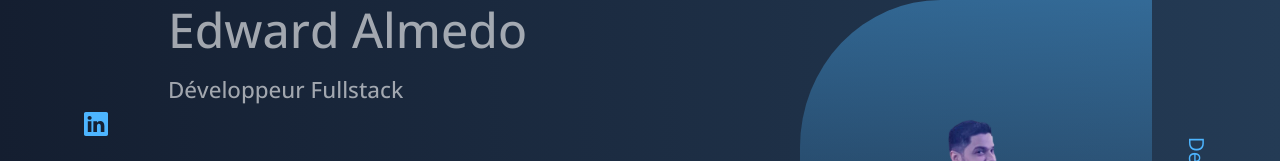
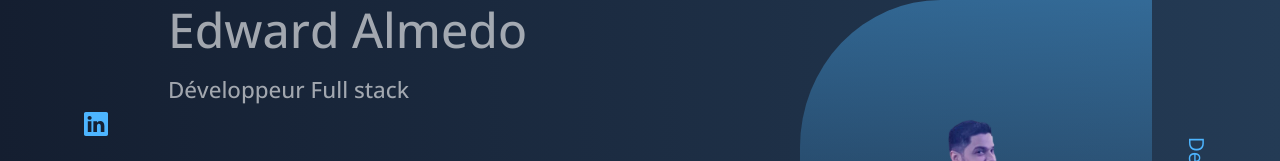
Before and after one commit to edwardrico/portfolio, a React (Create React App) app: page / in a window 1280 px wide. Shown: the part 245-406 px from the top of the page. Built offline with nearby package versions, Linux system fonts and the light colour scheme.

Commit message:
correction

```diff
--- a/public/index.html
+++ b/public/index.html
@@ -12,7 +12,7 @@
     gtag('js', new Date());
     gtag('config', 'G-BW4Q5DKWMC');
     </script>
-    <title>Edward Almedo - Développeur Full-Stack</title>
+    <title>Edward Almedo - Développeur Full Stack</title>
   </head>
   <body>
 
--- a/src/components/header/Header.jsx
+++ b/src/components/header/Header.jsx
@@ -17,7 +17,7 @@ const Header = () => {
            <div className ="container header_container">
             <h4>Bonjour je suis</h4>
             <h1>Edward Almedo</h1>
-            <h4 className="text-light">Développeur Fullstack</h4>
+            <h4 className="text-light">Développeur Full stack</h4>
 
             <Button/>
             <div className="header-text">
```
